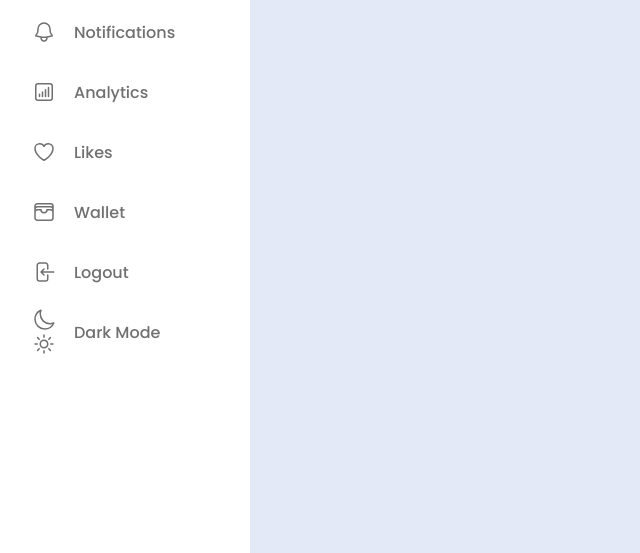
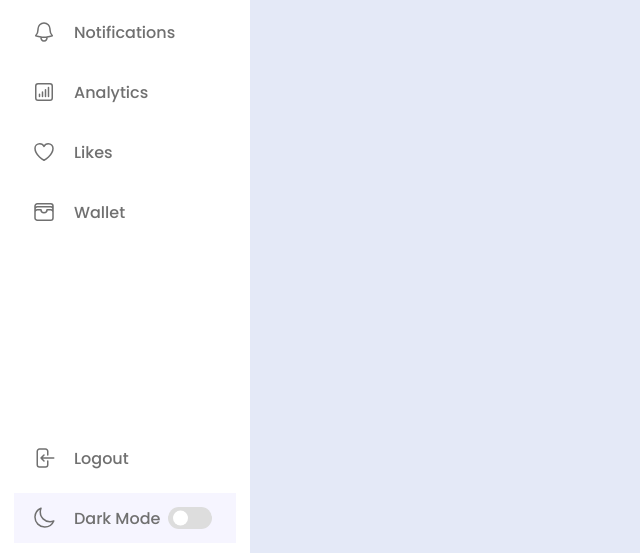
Before and after one commit to Ceci007/sidebar-menu, a plain HTML site: page index.html in a window 1280 px wide. Shown: the part 247-800 px from the top of the page, without its empty margins (0-640 px from the left). Drawn offline with Linux system fonts and the light colour scheme.

Commit message:
Add switch styles

```diff
--- a/index.html
+++ b/index.html
@@ -112,10 +112,10 @@
         </li>
         <li class="mode">
           <div class="moon-sun">
-            <svg xmlns="http://www.w3.org/2000/svg" fill="none" viewBox="0 0 24 24" stroke-width="1.5" stroke="currentColor" class="size-6 li-icon">
+            <svg xmlns="http://www.w3.org/2000/svg" fill="none" viewBox="0 0 24 24" stroke-width="1.5" stroke="currentColor" class="size-6 li-icon mode-icon moon">
               <path stroke-linecap="round" stroke-linejoin="round" d="M21.752 15.002A9.72 9.72 0 0 1 18 15.75c-5.385 0-9.75-4.365-9.75-9.75 0-1.33.266-2.597.748-3.752A9.753 9.753 0 0 0 3 11.25C3 16.635 7.365 21 12.75 21a9.753 9.753 0 0 0 9.002-5.998Z" />
             </svg>
-            <svg xmlns="http://www.w3.org/2000/svg" fill="none" viewBox="0 0 24 24" stroke-width="1.5" stroke="currentColor" class="size-6 li-icon">
+            <svg xmlns="http://www.w3.org/2000/svg" fill="none" viewBox="0 0 24 24" stroke-width="1.5" stroke="currentColor" class="size-6 li-icon mode-icon sun">
               <path stroke-linecap="round" stroke-linejoin="round" d="M12 3v2.25m6.364.386-1.591 1.591M21 12h-2.25m-.386 6.364-1.591-1.591M12 18.75V21m-4.773-4.227-1.591 1.591M5.25 12H3m4.227-4.773L5.636 5.636M15.75 12a3.75 3.75 0 1 1-7.5 0 3.75 3.75 0 0 1 7.5 0Z" />
             </svg>
           </div>
--- a/style.css
+++ b/style.css
@@ -13,7 +13,7 @@
   --sidebar-color: #FFF;
   --primary-color: #695CFE;
   --primary-color-light: #F6F5FF;
-  --togle-color: #DDD;
+  --toggle-color: #DDD;
   --text-color: #707070;
 
   /* Transition */
@@ -176,10 +176,57 @@ header .image-text .header-text {
   transition: var(--tran-02);
 }
 
-.sidebar .menubar {
-  background: dodgerblue !important;
+.sidebar .menu-bar {
   height: calc(100% - 50px);
   display: flex;
   flex-direction: column;
   justify-content: space-between;
 }
+
+.menu-bar .mode {
+  background: var(--primary-color-light);
+}
+
+.menu-bar .mode .moon-sun {
+  height: 50px;
+  width: 60px;
+  display: flex;
+  align-items: center;
+}
+
+.menu-bar .mode .mode-icon {
+  position: absolute;
+}
+
+.menu-bar .mode .sun {
+  opacity: 0;
+}
+
+.menu-bar .mode .toggle-switch {
+  display: flex;
+  align-items: center;
+  justify-content: center;
+  height: 100%;
+  min-width: 60px;
+  cursor: pointer;
+}
+
+.toggle-switch .switch {
+  position: relative;
+  height: 22px;
+  width: 44px;
+  border-radius: 25px;
+  background: var(--toggle-color);
+}
+
+.switch::before {
+  content: "";
+  position: absolute;
+  height: 15px;
+  width: 15px;
+  border-radius: 50%;
+  top: 50%;
+  left: 5px;
+  transform: translateY(-50%);
+  background: var(--sidebar-color);
+}
```
